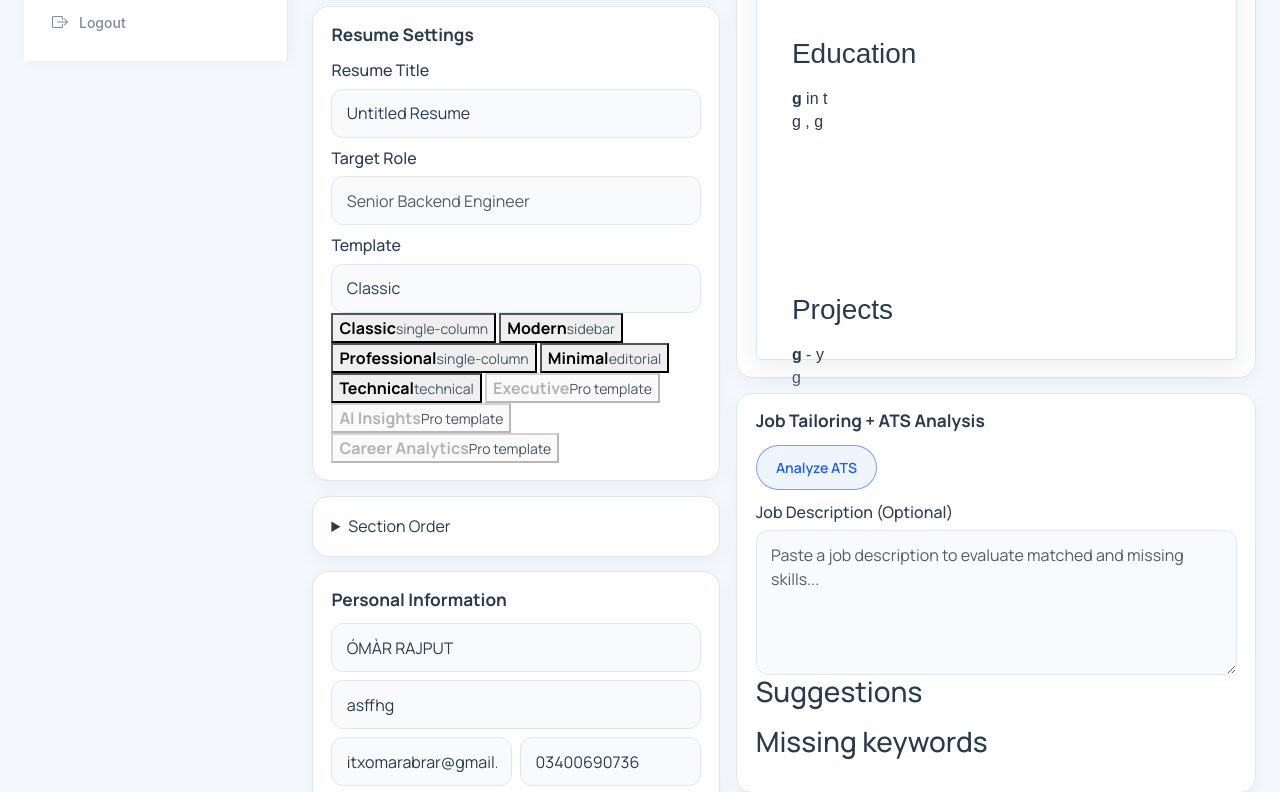
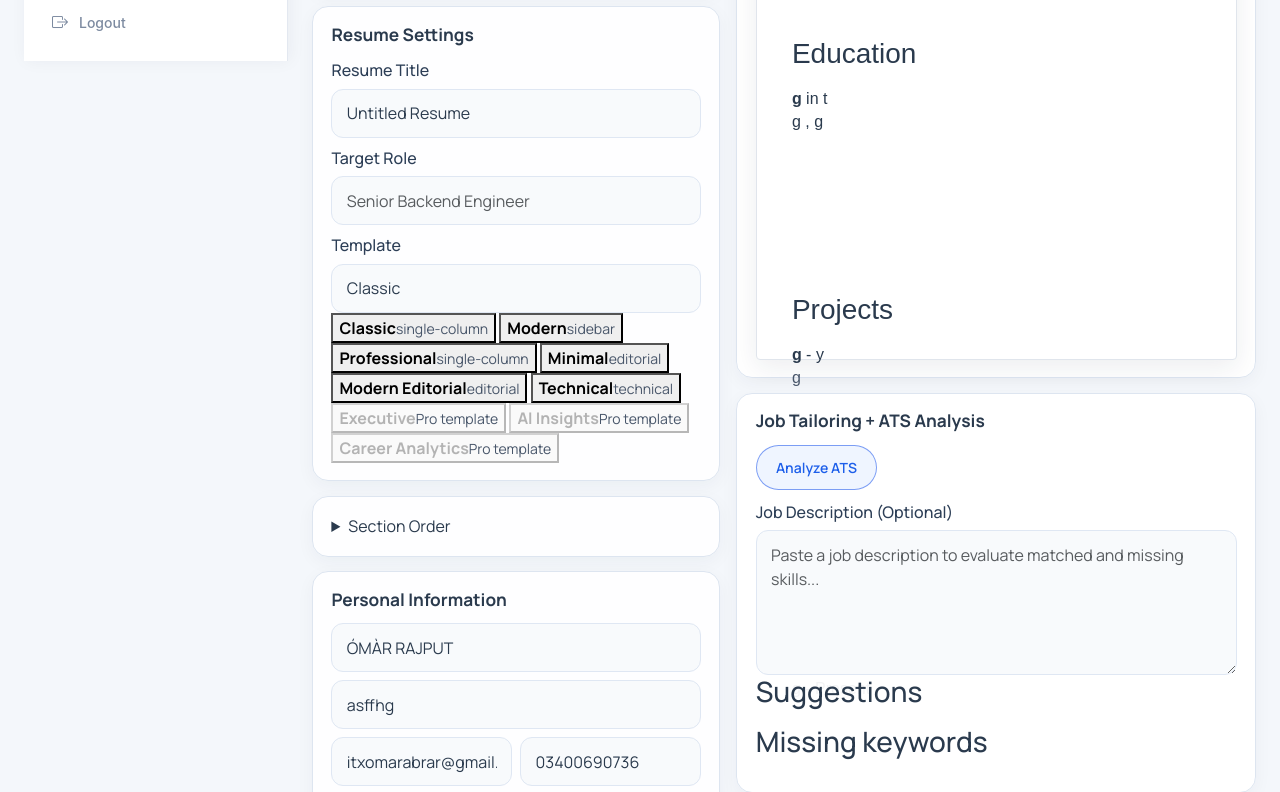
Before and after one commit to umarabrar-git/AI_Resume_Analyzer, a Flask app: page /resume-creation in a window 1280 px wide. Shown: the part 774-1566 px from the top of the page. Run offline with Flask 3, Linux system fonts and the light colour scheme; a user stored in the database is signed in; data comes from the database, SQL or seed files in the repository.

Commit message:
Add Modern Editorial to resume template picker

```diff
--- a/templates/components/pages/resume_creation/builder.html
+++ b/templates/components/pages/resume_creation/builder.html
@@ -158,6 +158,7 @@
           <option value="modern">Modern</option>
           <option value="professional">Professional</option>
           <option value="minimal">Minimal</option>
+          <option value="modern_editorial">Modern Editorial</option>
           <option value="technical">Technical</option>
           <option value="executive">Executive</option>
           <option value="ai_insights">AI Insights</option>
@@ -215,6 +216,18 @@
               aria-hidden="true"
             ></span>
             <span><strong>Minimal</strong><small>Editorial</small></span>
+          </button>
+          <button
+            type="button"
+            class="template-choice"
+            data-template-choice="modern_editorial"
+            aria-pressed="false"
+          >
+            <span
+              class="template-sample template-sample--modern-editorial"
+              aria-hidden="true"
+            ></span>
+            <span><strong>Modern Editorial</strong><small>Editorial layout</small></span>
           </button>
           <button
             type="button"
```
